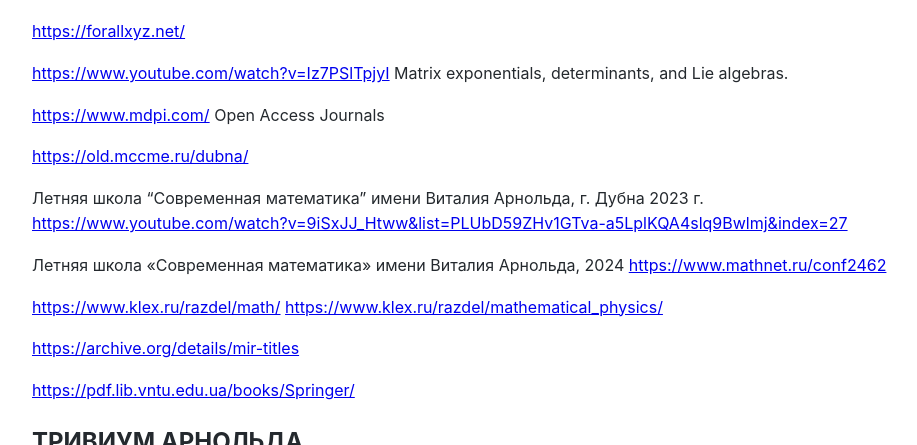
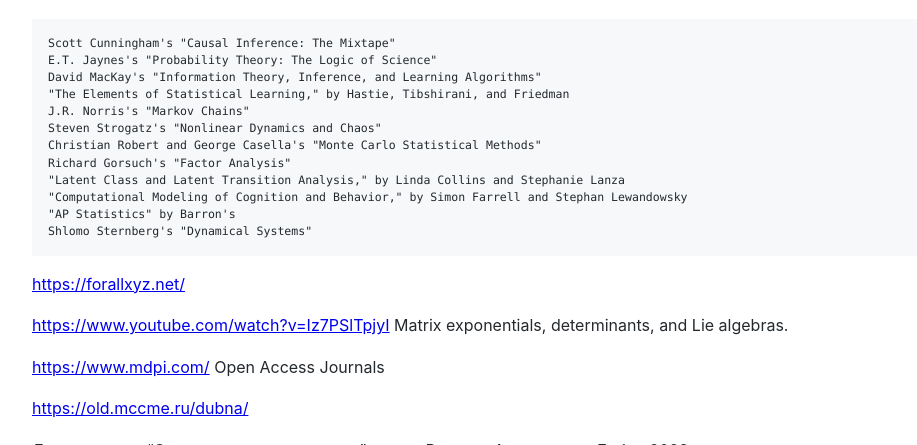
Before and after one commit to Michael-Lubinsky/michael-lubinsky.github.com, a Jekyll site: the page built from math/math.md, in a window 1280 px wide and 900 px high, cut to the strip 455-900 px from the top of the window. Shown: the whole strip, without its empty margins (158-1075 px from the left). Built offline with Jekyll 4.4.1, drawn with Linux system fonts in a browser that asks for light colours; our own code applies the rules of GitHub Pages for plain Markdown files.

Commit message:
Update math.md

````diff
--- a/math/math.md
+++ b/math/math.md
@@ -3,7 +3,20 @@
 <https://8gwifi.org/math/matrix-calculator.jsp> Matrix Explorer
 
 <img width="670" height="311" alt="image" src="https://github.com/user-attachments/assets/a575b21f-ad0b-446a-aae6-534931fae1b6" />
-
+```
+Scott Cunningham's "Causal Inference: The Mixtape"
+E.T. Jaynes's "Probability Theory: The Logic of Science"
+David MacKay's "Information Theory, Inference, and Learning Algorithms"
+"The Elements of Statistical Learning," by Hastie, Tibshirani, and Friedman
+J.R. Norris's "Markov Chains"
+Steven Strogatz's "Nonlinear Dynamics and Chaos"
+Christian Robert and George Casella's "Monte Carlo Statistical Methods"
+Richard Gorsuch's "Factor Analysis"
+"Latent Class and Latent Transition Analysis," by Linda Collins and Stephanie Lanza
+"Computational Modeling of Cognition and Behavior," by Simon Farrell and Stephan Lewandowsky
+"AP Statistics" by Barron's
+Shlomo Sternberg's "Dynamical Systems"
+```
 <https://forallxyz.net/>
 
 <https://www.youtube.com/watch?v=Iz7PSlTpjyI> Matrix exponentials, determinants, and Lie algebras.
````
